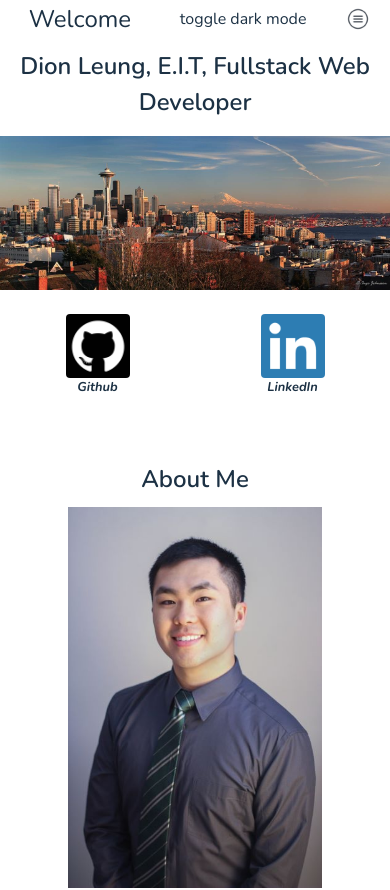
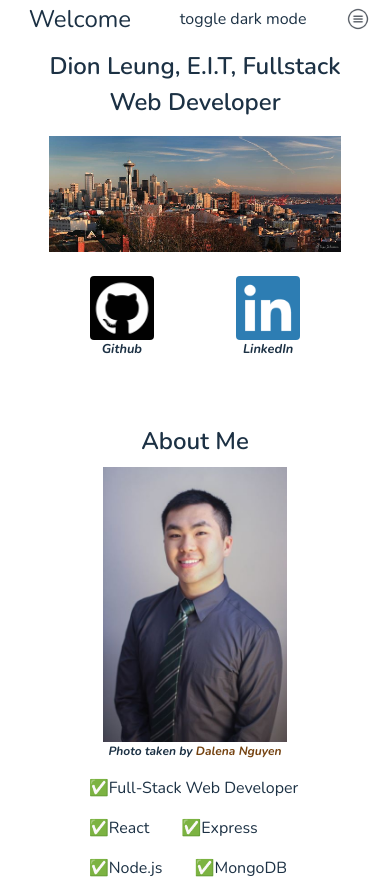
Before and after one commit to dionleung14/portfolio-nodemailer, a React (Create React App) app: page /about-me in a window 390 px wide. Shown: the top 890 px of the page. Built offline with nearby package versions, Linux system fonts and the light colour scheme.

Commit message:
changed gutters to have functional dark mode toggling

```diff
--- a/src/components/About.js
+++ b/src/components/About.js
@@ -15,7 +15,7 @@ export default class About extends Component {
           text="About Me"
           darkModeHeader={this.props.darkModeApp.darkMode}
         />
-        <div className="flex md:flex-row flex-col items-center justify-around border-white border-2 px-6">
+        <div className="flex md:flex-row flex-col items-center justify-around px-6">
           <div className="lg:w-1/2 w-full lg:mx-4 my-2 lg:my-6">
             <img
               className="md:w-auto md:h-auto w-3/4 mx-auto"
--- a/src/components/ComponentContainer.js
+++ b/src/components/ComponentContainer.js
@@ -2,6 +2,14 @@ import React from "react";
 
 export default function ComponentContainer(props) {
   return (
+    <div className="flex flex-row">
+      <div
+        className={`w-2/12 ${
+          props.darkModeCont
+            ? "bg-dclpal1-100 text-white"
+            : "bg-white text-dclpal1-100"
+        }`}
+      ></div>
       <div
         className={`lg:w-8/12 w-full lg:mx-auto lg:px-4 ${
           props.darkModeCont
@@ -12,5 +20,13 @@ export default function ComponentContainer(props) {
       >
         {props.children}
       </div>
+      <div
+        className={`w-2/12 ${
+          props.darkModeCont
+            ? "bg-dclpal1-100 text-white"
+            : "bg-white text-dclpal1-100"
+        }`}
+      ></div>
+    </div>
   );
 }
--- a/src/components/Portfolio.js
+++ b/src/components/Portfolio.js
@@ -198,7 +198,7 @@ export default function Portfolio(props) {
           onClick={handlePortfolioClick}
         >
           <img
-            className=""
+            className="border-white border-2"
             data-project="togather"
             src={ToGather}
             alt="to-gather"
@@ -306,7 +306,7 @@ export default function Portfolio(props) {
           data-project="pokegodex"
         >
           <img
-            className=""
+            className="border-white border-2"
             src={PokeGoDex}
             alt="pokegodex"
             data-project="pokegodex"
--- a/src/components/Quals.js
+++ b/src/components/Quals.js
@@ -16,7 +16,7 @@ export default function Quals(props) {
       <div className="flex lg:flex-row flex-col-reverse items-start justify-around lg:py-6 p-2">
         <div className="flex flex-col lg:w-1/2 w-full my-2 lg:pl-6">
           <img
-            className="border border-red-700 border-2"
+            className=""
             src={alaskaSurvey}
             alt="OP calibrating surveying equipment"
           />
```
Lines whose indentation alone changed are shown as unchanged.
